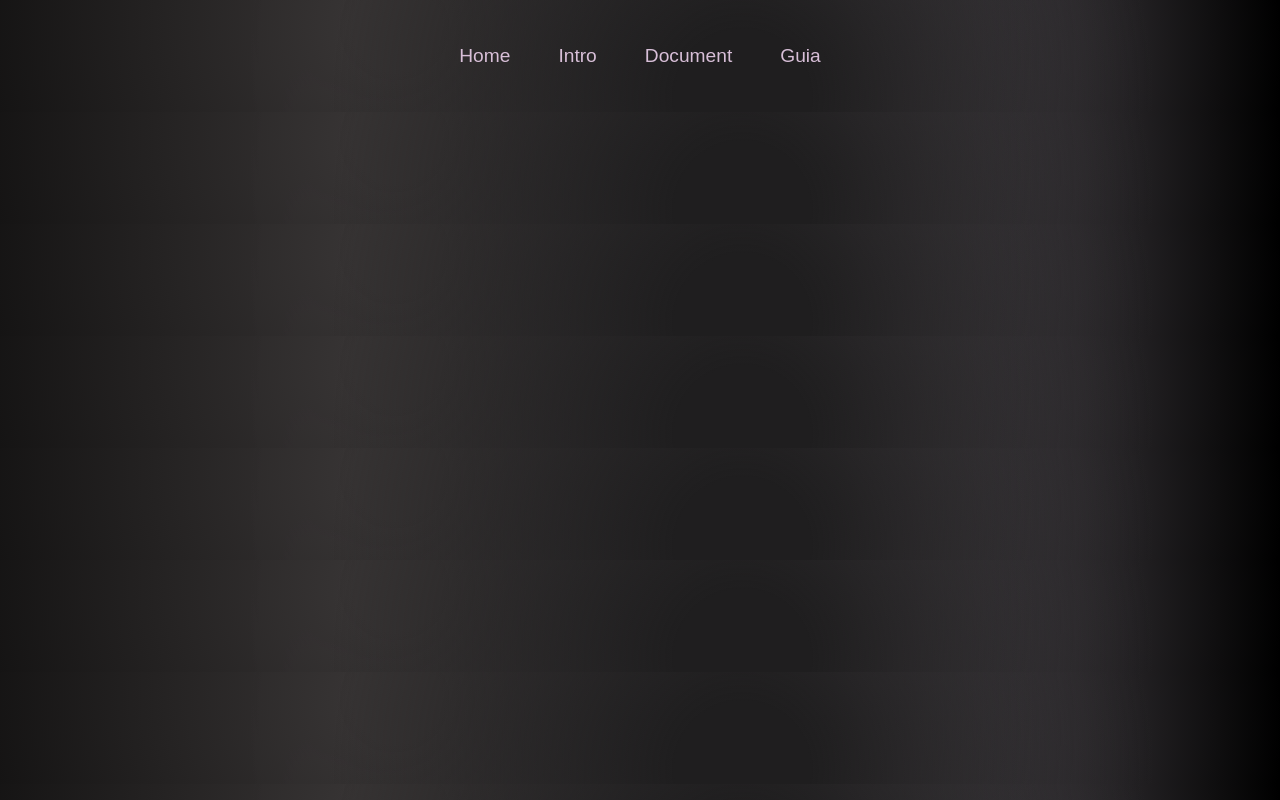
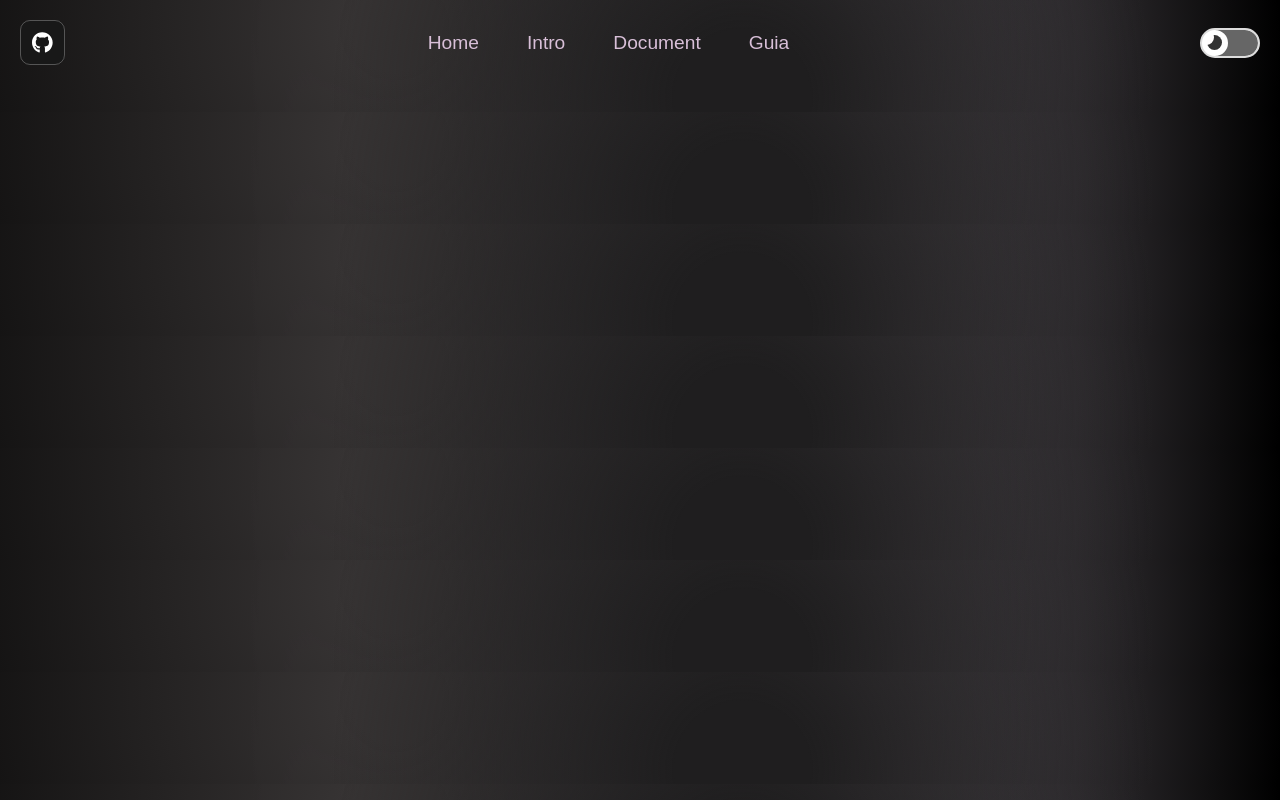
Before and after one commit to Thiago-geek/Web-bjj, a plain HTML site: page index.html in a window 1280 px wide. Drawn offline with Linux system fonts and the light colour scheme.

Commit message:
mejoras en el header

```diff
--- a/index.css
+++ b/index.css
@@ -198,15 +198,11 @@ body {
 
 
 header {
-    display: flex;
-    justify-content: center;
     width: 100%;
     height: 14vh;
 }
 
 nav {
-    display: flex;
-    justify-content: center;
     width: 100%;
     height: 100%;
     padding: 20px;
@@ -215,8 +211,13 @@ nav {
 
 .nav-ul {
    display: flex;
+   justify-content: space-between;
    align-items: center;
-   gap: 3rem;
+}
+
+.nav-ul-div {
+    display: flex;
+    gap: 3rem;
 }
 
 li {
@@ -233,3 +234,115 @@ a {
 a:hover {
     color: white;
 }
+
+/* From Uiverse.io by vikramsinghnegi */
+.toggle {
+    position: relative;
+    box-sizing: border-box;
+  }
+  .toggle input[type="checkbox"] {
+    position: absolute;
+    left: 0;
+    top: 0;
+    z-index: 10;
+    width: 100%;
+    height: 100%;
+    cursor: pointer;
+    opacity: 0;
+  }
+  .toggle label {
+    position: relative;
+    display: flex;
+    align-items: center;
+    box-sizing: border-box;
+  }
+  .toggle label:before {
+    content: "";
+    width: 60px;
+    height: 30px;
+    background: #fff;
+    border: 2px solid #ddd;
+    box-shadow: inset -30px 0 0 #666;
+    position: relative;
+    display: inline-block;
+    border-radius: 20px;
+    box-sizing: border-box;
+    transition: 0.25s ease-in;
+  }
+
+  .toggle label:after {
+    content: "";
+    width: 15px;
+    height: 15px;
+    position: absolute;
+    left: 7px;
+    top: 7px;
+    border-radius: 50%;
+    background: #fffdfd;
+    box-shadow: inset -8px -5px #333;
+    transition: 0.2s ease-in-out;
+  }
+
+  .toggle input[type="checkbox"]:checked + label:before {
+    box-shadow: inset 30px 0 0 #ffeb00;
+  }
+  .toggle input[type="checkbox"]:checked + label:after {
+    box-shadow: inset 0 0 0 2px #fff;
+    background: #ffbc00;
+    left: 37px;
+    top: 6px;
+    border: 2px dashed #fff;
+  }
+
+
+/* From Uiverse.io by vinodjangid07 */
+.Btn {
+    width: 45px;
+    height: 45px;
+    display: flex;
+    align-items: center;
+    justify-content: center;
+    border: none;
+    background-color: transparent;
+    position: relative;
+    /* overflow: hidden; */
+    border-radius: 7px;
+    cursor: pointer;
+    transition: all .3s;
+  }
+
+  .svgContainer {
+    width: 100%;
+    height: 100%;
+    display: flex;
+    align-items: center;
+    justify-content: center;
+    background-color: transparent;
+    backdrop-filter: blur(0px);
+    letter-spacing: 0.8px;
+    border-radius: 10px;
+    transition: all .3s;
+    border: 1px solid rgba(156, 156, 156, 0.466);
+  }
+
+  .BG {
+    position: absolute;
+    content: "";
+    width: 100%;
+    height: 100%;
+    background: #181818;
+    z-index: -1;
+    border-radius: 10px;
+    pointer-events: none;
+    transition: all .3s;
+  }
+
+  .Btn:hover .BG {
+    transform: rotate(35deg);
+    transform-origin: bottom;
+  }
+
+  .Btn:hover .svgContainer {
+    background-color: rgba(156, 156, 156, 0.466);
+    backdrop-filter: blur(4px);
+  }
--- a/index.html
+++ b/index.html
@@ -12,10 +12,27 @@
     <header>
         <nav>
             <ul class="nav-ul">
+            <!-- From Uiverse.io by vinodjangid07 -->
+<button class="Btn">
+    <span class="svgContainer">
+      <svg fill="white" viewBox="0 0 496 512" height="1.6em"><path d="M165.9 397.4c0 2-2.3 3.6-5.2 3.6-3.3.3-5.6-1.3-5.6-3.6 0-2 2.3-3.6 5.2-3.6 3-.3 5.6 1.3 5.6 3.6zm-31.1-4.5c-.7 2 1.3 4.3 4.3 4.9 2.6 1 5.6 0 6.2-2s-1.3-4.3-4.3-5.2c-2.6-.7-5.5.3-6.2 2.3zm44.2-1.7c-2.9.7-4.9 2.6-4.6 4.9.3 2 2.9 3.3 5.9 2.6 2.9-.7 4.9-2.6 4.6-4.6-.3-1.9-3-3.2-5.9-2.9zM244.8 8C106.1 8 0 113.3 0 252c0 110.9 69.8 205.8 169.5 239.2 12.8 2.3 17.3-5.6 17.3-12.1 0-6.2-.3-40.4-.3-61.4 0 0-70 15-84.7-29.8 0 0-11.4-29.1-27.8-36.6 0 0-22.9-15.7 1.6-15.4 0 0 24.9 2 38.6 25.8 21.9 38.6 58.6 27.5 72.9 20.9 2.3-16 8.8-27.1 16-33.7-55.9-6.2-112.3-14.3-112.3-110.5 0-27.5 7.6-41.3 23.6-58.9-2.6-6.5-11.1-33.3 2.6-67.9 20.9-6.5 69 27 69 27 20-5.6 41.5-8.5 62.8-8.5s42.8 2.9 62.8 8.5c0 0 48.1-33.6 69-27 13.7 34.7 5.2 61.4 2.6 67.9 16 17.7 25.8 31.5 25.8 58.9 0 96.5-58.9 104.2-114.8 110.5 9.2 7.9 17 22.9 17 46.4 0 33.7-.3 75.4-.3 83.6 0 6.5 4.6 14.4 17.3 12.1C428.2 457.8 496 362.9 496 252 496 113.3 383.5 8 244.8 8zM97.2 352.9c-1.3 1-1 3.3.7 5.2 1.6 1.6 3.9 2.3 5.2 1 1.3-1 1-3.3-.7-5.2-1.6-1.6-3.9-2.3-5.2-1zm-10.8-8.1c-.7 1.3.3 2.9 2.3 3.9 1.6 1 3.6.7 4.3-.7.7-1.3-.3-2.9-2.3-3.9-2-.6-3.6-.3-4.3.7zm32.4 35.6c-1.6 1.3-1 4.3 1.3 6.2 2.3 2.3 5.2 2.6 6.5 1 1.3-1.3.7-4.3-1.3-6.2-2.2-2.3-5.2-2.6-6.5-1zm-11.4-14.7c-1.6 1-1.6 3.6 0 5.9 1.6 2.3 4.3 3.3 5.6 2.3 1.6-1.3 1.6-3.9 0-6.2-1.4-2.3-4-3.3-5.6-2z"></path></svg>
+    </span>
+    <span class="BG"></span>
+   </button>
+                <div class="nav-ul-div">
                 <li class="ul-li"><a href="#">Home</a></li>
                 <li class="ul-li"><a href="#">Intro</a></li>
                 <li class="ul-li"><a href="#">Document</a></li>
                 <li class="ul-li"><a href="#">Guia</a></li>
+                <li>
+                </div>
+                    <!-- From Uiverse.io by vikramsinghnegi -->
+<div class="toggle">
+    <input type="checkbox" />
+    <label></label>
+  </div>
+
+                </li>
             </ul>
             <div class="button">
 
@@ -30,5 +47,7 @@
         </div>
     </section>
 
+
+
 </body>
 </html>
```
